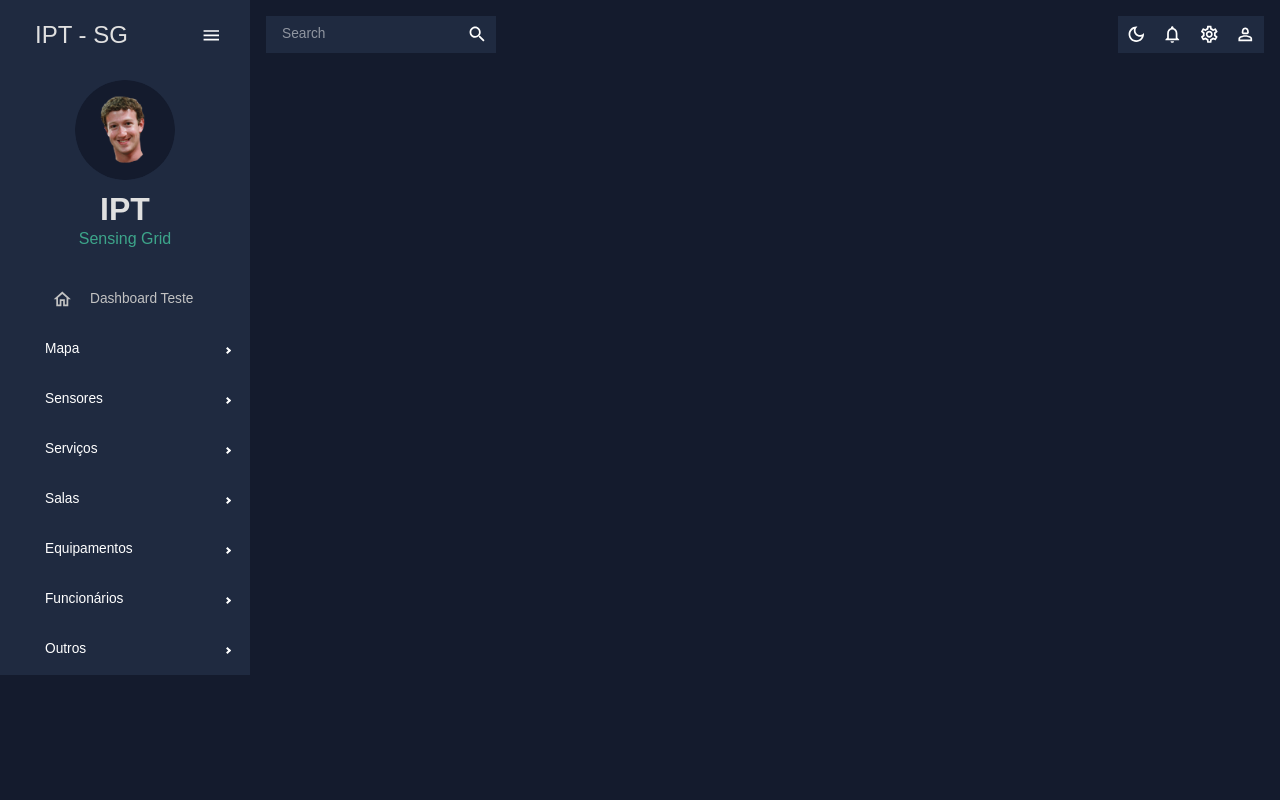
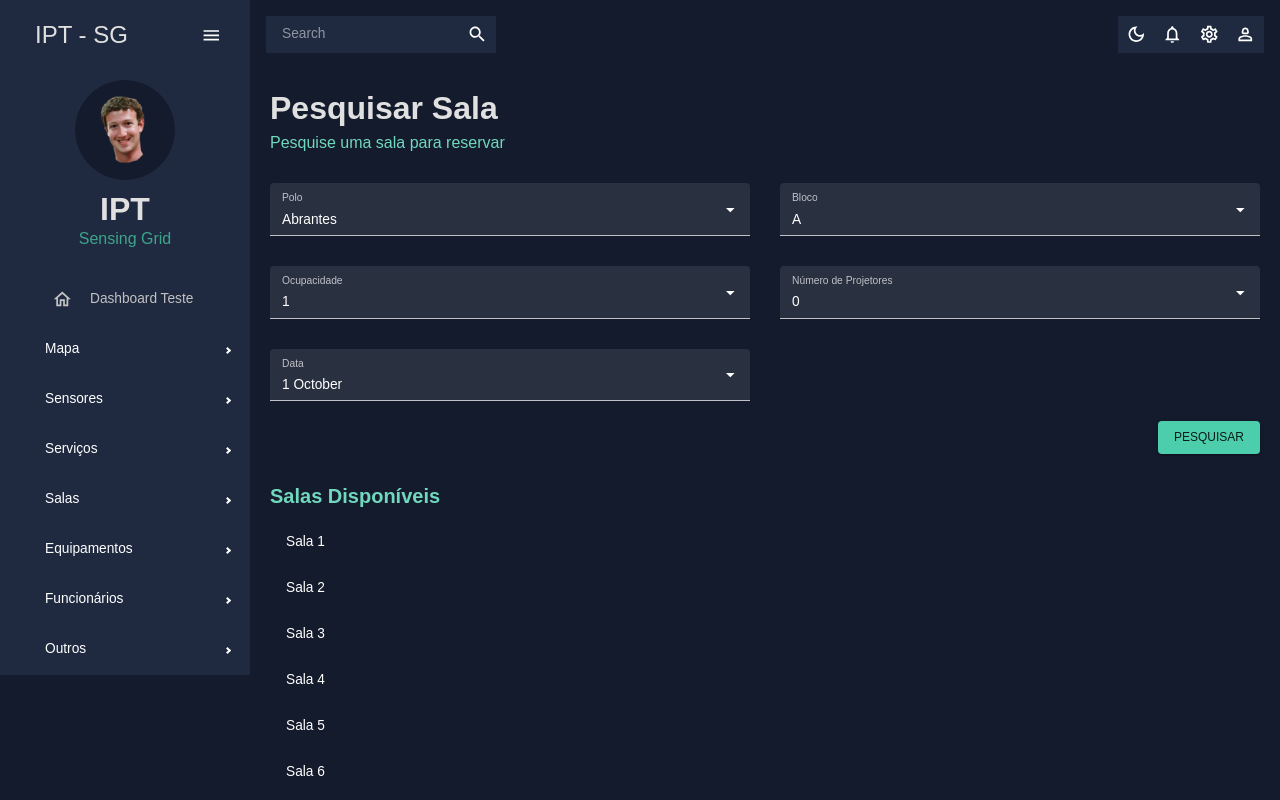
Before and after one commit to AnaPatriciaGraca/IPTSensingGrid, a React (Create React App) app in the folder react-admin/: page /reservasSalas in a window 1280 px wide. Shown: the top 800 px of the page. Built offline with nearby package versions, Linux system fonts and the light colour scheme.

Commit message:
Pesquisa de Salas Form

```diff
--- a/react-admin/package.json
+++ b/react-admin/package.json
@@ -31,6 +31,7 @@
     "react-pro-sidebar": "^1.1.0-alpha.1",
     "react-router-dom": "^6.14.2",
     "react-scripts": "5.0.1",
+    "react-window": "^1.8.9",
     "web-vitals": "^2.1.4",
     "yup": "^1.2.0"
   },
--- a/react-admin/src/App.js
+++ b/react-admin/src/App.js
@@ -14,7 +14,8 @@ import Calendar from '../src/scenes/calendar'
 import FAQ from '../src/scenes/faq'
 import DashboardTest from '../src/scenes/dashboardTest'
 import EstatisticasSalas from './scenes/estatisticasSalas'
-import Bar from '../src/scenes/bar'
+import ReservasSalas from './scenes/reservasSalas'
+// import Bar from '../src/scenes/bar'
 // import Pie from '../src/scenes/pie'
 // import Line from '../src/scenes/line'
 import Geography from '../src/scenes/geography'
@@ -46,7 +47,8 @@ function App() {
               <Route path="/faq" element={<FAQ />} />
               <Route path="/dashboardTest" element={<DashboardTest />} />
               <Route path="/estatisticasSalas" element={<EstatisticasSalas />} />
-              <Route path="/bar" element={<Bar />} />
+              <Route path="/reservasSalas" element={<ReservasSalas />} />
+              {/* <Route path="/bar" element={<Bar />} /> */}
               {/* <Route path="/pie" element={<Pie />} /> */}
               {/* <Route path="/line" element={<Line />} /> */}
               <Route path="/geography" element={<Geography />} />
--- a/react-admin/src/scenes/estatisticasSalas/index.js
+++ b/react-admin/src/scenes/estatisticasSalas/index.js
@@ -92,13 +92,24 @@ const EstatisticasSalas = () => {
                             Pesquisar ou reservar salas
                         </Typography>
                         </Box>
-                        <Box display="flex" justifyContent="center">
-                        <Button variant='contained' onClick={handleButtonClick} sx={{ backgroundColor: colors.greenAccent[500], width: 300, height: 100 }}>
+                        <Box display="flex" justifyContent="center" flexGrow={1}>
+                        <Button
+                            variant='contained'
+                            onClick={handleButtonClick}
+                            sx={{
+                            backgroundColor: colors.greenAccent[500],
+                            width: '100%',
+                            height: '100px',
+                            fontSize: '1rem',
+                            }}
+                        >
                             Reservar sala
                         </Button>
                         </Box>
                     </Box>
                 </Box>
+
+
                 {/* Button that redirects to 'reservar salas' */}
                 <Box gridColumn='span 9' gridRow='span 2' backgroundColor={colors.primary[400]}>
                     <Box mt='25px' padding='0 30px' display='flex' justifyContent='space-between' alignItems='center'>
--- /dev/null
+++ b/react-admin/src/scenes/reservasSalas/index.js
@@ -0,0 +1,178 @@
+import { Box, Button, TextField, Typography } from '@mui/material'
+import Header from '../../components/Header'
+import { tokens } from '../../theme'
+import { useTheme } from '@mui/material'
+import { Formik } from 'formik'
+import * as yup from 'yup'
+import Autocomplete from '@mui/material/Autocomplete'
+import { FixedSizeList } from 'react-window';
+import ListItem from '@mui/material/ListItem';
+import ListItemButton from '@mui/material/ListItemButton';
+import ListItemText from '@mui/material/ListItemText';
+
+
+
+const userSchema = yup.object().shape({
+    polo: yup.string().required('required'),
+    blobo: yup.string().required('required'),
+    capacity: yup.string().email("Invalid email").required('required'),
+})
+
+// const phoneRegExp = /^((\+[1-9]{1,4}[ -]?)|(\([0-9]{2,3}\)[ -]?)|([0-9]{2,4})[ -]?)*?[0-9]{3,4}[ -]?[0-9]{3,4}$/;
+
+
+const ReservasSalas = () => {
+    const theme = useTheme()
+    const colors = tokens(theme.palette.mode)
+    // Test Data
+    const polos = ["Abrantes", "Tomar"]
+    const blocos = ["A", "B", "C", "D", "E", "F", "G", "H", "I", "J", "L", "M", "N", "O", "P", "Q"]
+    const projectors = ['0','1','2','3']
+    const capacity = ['1','2','3','4','5','6','7','8','9','10','11','12','13','14','15','16','17','18','19','20','21','22','23','24','25','26','27','28','29','30','31','32','33','34','35','36','37','38','39','40','41','42','43','44','45','46','47','48','49','50','51','52','53','54','55','56','57','58','59','60']
+    const nextMonthDys = getDaysInNextMonth()
+    const initialValues = {
+        polos: polos[0],
+        blocos: blocos[0],
+        capacity: capacity[0],
+        projectors: projectors[0],
+        nextMonthDys: nextMonthDys[0]
+    }
+
+    const handleFormSubmit = (values) => {
+        console.log(values)
+    }
+
+    //results for the list of free rooms
+    function renderRow(props) {
+        const { index, style } = props;
+
+        return (
+          <ListItem style={style} key={index} component="div" disablePadding>
+            <ListItemButton>
+              <ListItemText primary={`Sala ${index + 1}`} />
+            </ListItemButton>
+          </ListItem>
+        );
+    }
+
+    //returns the days for the next month
+    function getDaysInNextMonth() {
+        const months = [
+            "January", "February", "March", "April",
+            "May", "June", "July", "August",
+            "September", "October", "November", "December"
+          ];
+
+          const today = new Date();
+          const nextMonth = new Date(today);
+          nextMonth.setMonth(today.getMonth() + 1);
+          const year = nextMonth.getFullYear();
+          const month = nextMonth.getMonth();
+          const daysInMonth = new Date(year, month + 1, 0).getDate();
+          const daysArray = [];
+
+          for (let day = 1; day <= daysInMonth; day++) {
+            daysArray.push(`${day} ${months[month]}`);
+          }
+
+          return daysArray;
+    }
+
+
+    return (
+        <Box m='20px'>
+        <Header title='Pesquisar Sala' subtitle='Pesquise uma sala para reservar'/>
+
+        {/* Room Form */}
+        <Formik
+            initialValues={initialValues}
+            validationSchema={userSchema}
+            onSubmit={handleFormSubmit}
+            >
+            {({values, errors, touched, handleChange, handleSubmit}) => (
+                // Using specific units for grids, each of the columns can have 1 fraction of the space
+                <form onSubmit={handleSubmit}>
+                    <Box display='grid' gap='30px' gridTemplateColumns='repeat(4, minmax(0, 1fr))'>
+                    {/* Span 4 is the entire line */}
+                    <Autocomplete
+                        disablePortal
+                        id="combo-box-demo"
+                        options={polos}
+                        onChange={handleChange}
+                        value={values.polos}
+                        sx={{gridColumn: 'span 2'}}
+                        renderInput={(params) => <TextField {...params} label="Polo" fullWidth variant='filled' />}
+
+                    />
+                    <Autocomplete
+                        disablePortal
+                        id="combo-box-demo"
+                        options={blocos}
+                        onChange={handleChange}
+                        value={values.blocos}
+                        sx={{gridColumn: 'span 2'}}
+                        renderInput={(params) => <TextField {...params} label="Bloco" fullWidth variant='filled' />}
+
+                    />
+                    <Autocomplete
+                        disablePortal
+                        id="combo-box-demo"
+                        options={capacity}
+                        value={values.capacity}
+                        onChange={handleChange}
+                        sx={{gridColumn: 'span 2'}}
+                        renderInput={(params) => <TextField {...params} label="Ocupacidade" fullWidth variant='filled' />}
+
+                    />
+                    <Autocomplete
+                        disablePortal
+                        id="combo-box-demo"
+                        options={projectors}
+                        onChange={handleChange}
+                        value={values.projectors}
+                        sx={{gridColumn: 'span 2'}}
+                        renderInput={(params) => <TextField {...params} label="Número de Projetores" fullWidth variant='filled' />}
+
+                    />
+
+                    <Autocomplete
+                        disablePortal
+                        id="combo-box-demo"
+                        options={nextMonthDys}
+                        onChange={handleChange}
+                        value={values.nextMonthDys}
+                        sx={{gridColumn: 'span 2'}}
+                        renderInput={(params) => <TextField {...params} label="Data" fullWidth variant='filled' />}
+
+                    />
+
+                    </Box>
+                    <Box display='flex' justifyContent='end' mt='20px'>
+                        <Button type='submit' color='secondary' variant='contained'>
+                            Pesquisar
+                        </Button>
+                    </Box>
+                </form>
+            )}
+        </Formik>
+
+
+        {/* Results List */}
+        <Box mt='30px'>
+            <Typography mb='10px' variant='h4' color={colors.greenAccent[400]} fontWeight='bold'>Salas Disponíveis</Typography>
+            <FixedSizeList
+                height={500}
+                // width={1200}
+                itemSize={46}
+                itemCount={200}
+                overscanCount={5}>
+                    {renderRow}
+            </FixedSizeList>
+        </Box>
+
+
+    </Box>
+    )
+}
+
+export default ReservasSalas
```
Also changed, not shown: 1 other file (tests, documents, lock files or other folders).
